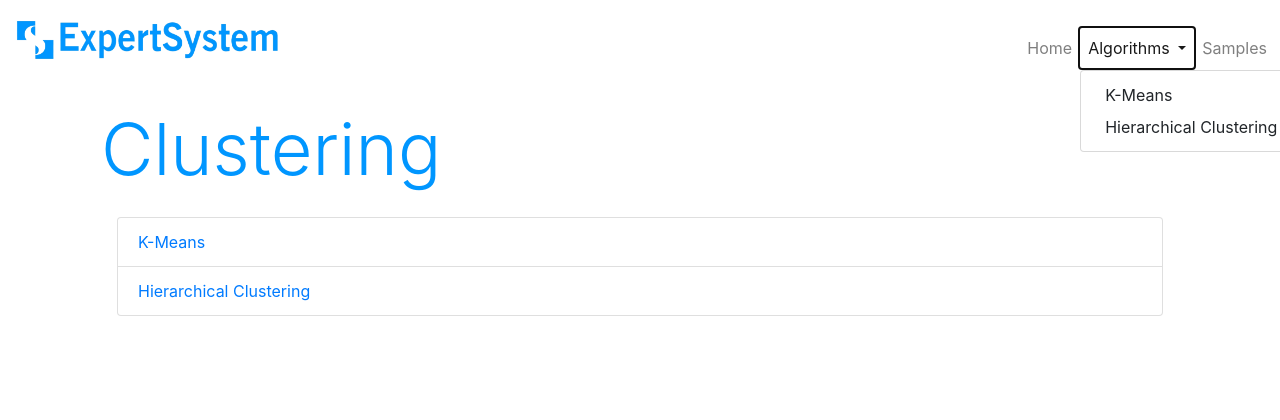
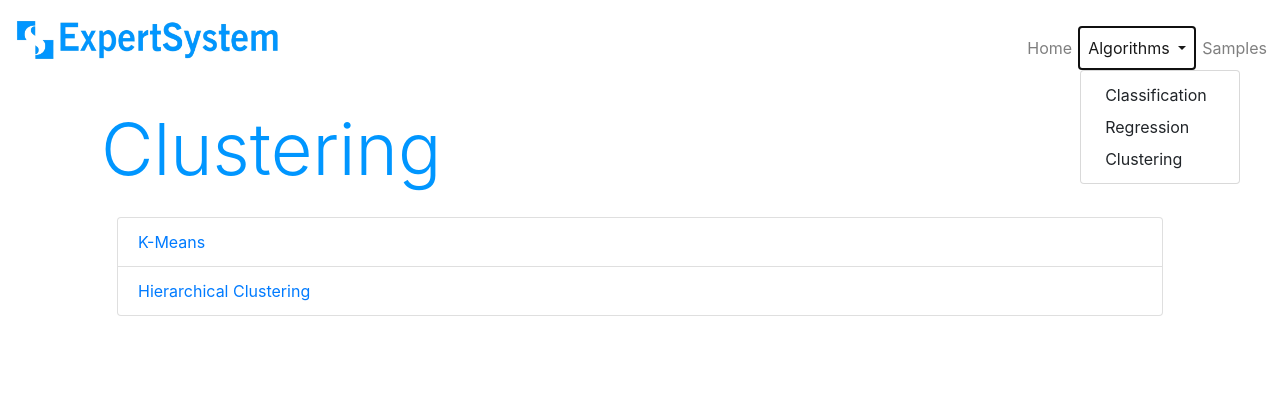
Before and after one commit to akshay-rajan/expertsystem, a Django app: page /clustering/ in a window 1280 px wide, after a click on "Algorithms". Shown: the top 420 px of the page. Run offline with Django 5.2, Linux system fonts and the light colour scheme; some libraries are stand-ins or nearby versions.

Commit message:
Fix navbar bug

```diff
--- a/main/templates/main/layout.html
+++ b/main/templates/main/layout.html
@@ -32,9 +32,9 @@
               Algorithms
             </a>
             <div class="dropdown-menu" aria-labelledby="navbarDropdown">
-              {% for algo in algorithms %}
-                <a class="dropdown-item" href="{% url algo.url %}">{{ algo.name }}</a>
-              {% endfor %}
+              <a class="dropdown-item" href="{% url 'classification' %}">Classification</a>
+              <a class="dropdown-item" href="{% url 'regression' %}">Regression</a>
+              <a class="dropdown-item" href="{% url 'clustering' %}">Clustering</a>
             </div>
           </li>
           <li class="nav-item">
```
